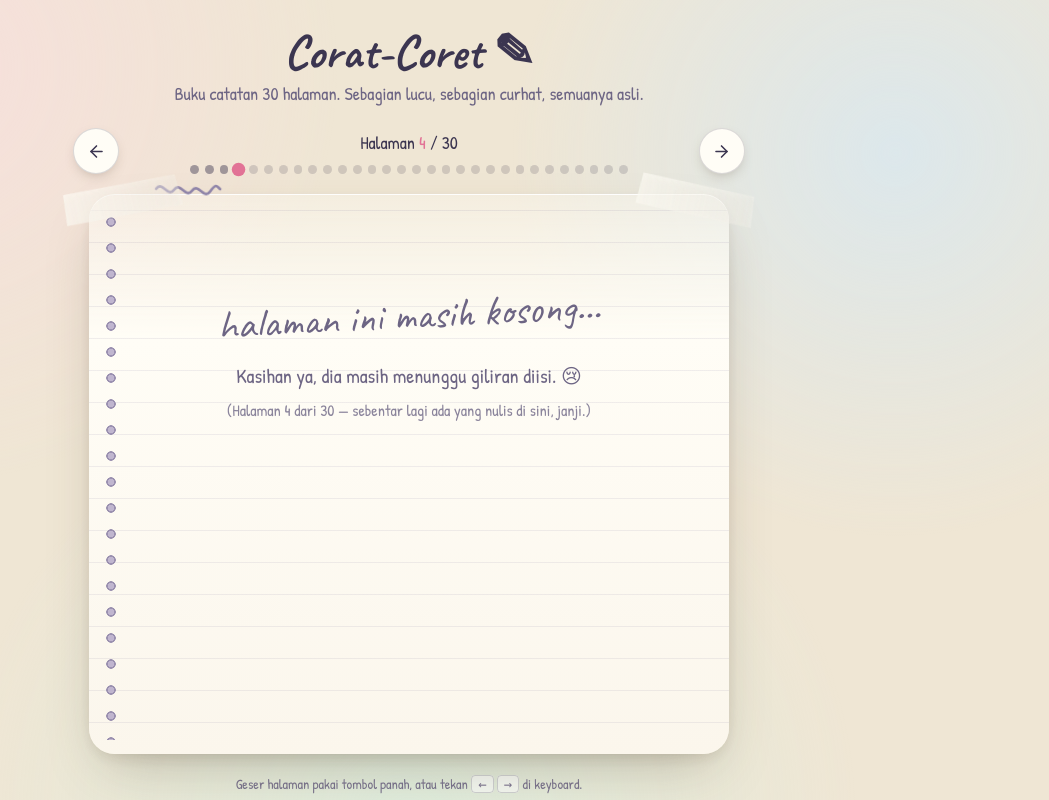
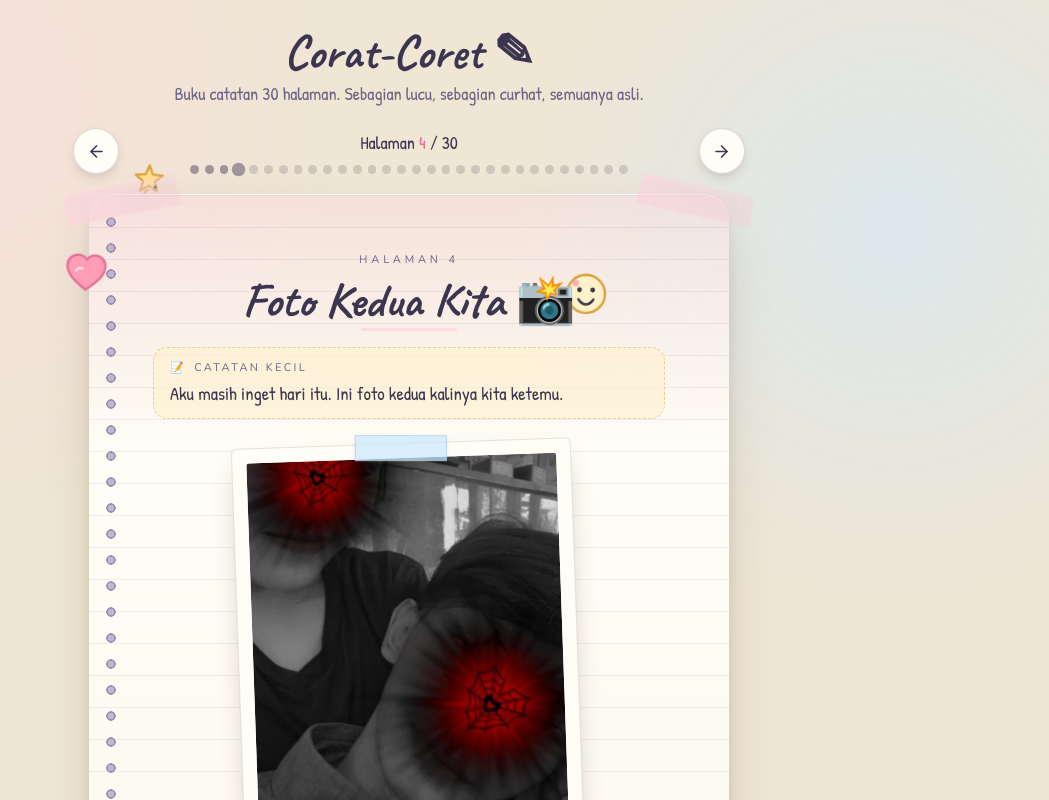
Before and after one commit to ryzenasep5-png/corat-coret, a React (Vite) app: page / in a window 1280 px wide. Both pictures are taken after a click on the button 469 px from the left and 169 px from the top of the page. Shown: the top 800 px of the page, without its empty margins (231-1280 px from the left). Built offline with nearby package versions, Linux system fonts and the light colour scheme.

Commit message:
Halaman 4: Foto Kedua Kita (polaroid)

```diff
--- a/src/components/Notebook.tsx
+++ b/src/components/Notebook.tsx
@@ -19,6 +19,7 @@ const BLOCK_META: Record<PageBlock['type'], { icon: string; label: string }> = {
   stamp: { icon: '', label: '' },
   playlist: { icon: '🎧', label: '' },
   curhat: { icon: '🌧️', label: '' },
+  photo: { icon: '', label: '' },
 }
 
 function Tape({ color, side }: { color: string; side: 'left' | 'right' }) {
@@ -43,6 +44,15 @@ function Block({ block }: { block: PageBlock }) {
       <div className="block-curhat my-4 px-4 py-3">
         <p className="font-hand text-[1.2rem] leading-relaxed text-ink">{block.text}</p>
       </div>
+    )
+  }
+
+  if (block.type === 'photo') {
+    return (
+      <figure className="block-photo my-6">
+        <img src={block.src} alt={block.alt ?? block.caption ?? 'Foto kenangan'} loading="lazy" />
+        {block.caption ? <figcaption className="font-hand text-lg text-inksoft">{block.caption}</figcaption> : null}
+      </figure>
     )
   }
 
--- a/src/data/pages.ts
+++ b/src/data/pages.ts
@@ -116,7 +116,35 @@ export const pages: NotebookPage[] = [
       },
     ],
   },
-  ...Array.from({ length: TOTAL_PAGES - 3 }, (_, index) => emptyPage(index + 4)),
+  {
+    id: 4,
+    title: 'Foto Kedua Kita',
+    emoji: '📸',
+    accent: '#ffd9e3',
+    doodles: ['heart', 'star', 'smiley'],
+    status: 'ready',
+    blocks: [
+      {
+        type: 'note',
+        text: 'Aku masih inget hari itu. Ini foto kedua kalinya kita ketemu.',
+      },
+      {
+        type: 'photo',
+        src: '/photos/foto-kedua-kali.jpg',
+        caption: 'kedua kalinya kita meet 🤍',
+        alt: 'Foto kenangan pertemuan kedua',
+      },
+      {
+        type: 'curhat',
+        text: 'Rasanya seneng banget, jujur. Aku ngerasa dihargain pas pertama kali ketemu kamu — dan yang kedua kalinya juga.',
+      },
+      {
+        type: 'curhat',
+        text: 'Terus aku seneng banget pas tau kalau aku cowok pertama yang kamu bawa ke rumah. Itu rasanya istimewa banget.',
+      },
+    ],
+  },
+  ...Array.from({ length: TOTAL_PAGES - 4 }, (_, index) => emptyPage(index + 5)),
 ]
 
 export function getPage(id: number): NotebookPage | undefined {
--- a/src/index.css
+++ b/src/index.css
@@ -207,6 +207,51 @@ body {
   animation: eq-bounce 0.8s ease-in-out infinite;
 }
 
+/* ---------- photo polaroid ---------- */
+.block-photo {
+  position: relative;
+  max-width: 340px;
+  margin-left: auto;
+  margin-right: auto;
+  padding: 0.9rem 0.9rem 0.7rem;
+  background: #fffdf6;
+  border: 1px solid rgba(120, 105, 80, 0.18);
+  border-radius: 6px;
+  box-shadow: 0 14px 30px -12px rgba(86, 68, 48, 0.45);
+  transform: rotate(-2deg);
+  transition: transform 0.25s ease;
+}
+
+.block-photo:hover {
+  transform: rotate(0deg) scale(1.02);
+}
+
+.block-photo::before {
+  content: '';
+  position: absolute;
+  top: -9px;
+  left: 50%;
+  width: 92px;
+  height: 26px;
+  transform: translateX(-50%) rotate(2deg);
+  background: rgba(205, 233, 255, 0.75);
+  border: 1px solid rgba(123, 167, 204, 0.3);
+  box-shadow: 0 2px 4px rgba(90, 70, 40, 0.12);
+  z-index: 1;
+}
+
+.block-photo img {
+  width: 100%;
+  border-radius: 3px;
+  object-fit: cover;
+  aspect-ratio: 3 / 4;
+}
+
+.block-photo figcaption {
+  margin-top: 0.55rem;
+  text-align: center;
+}
+
 /* ---------- nav buttons ---------- */
 .nav-arrow {
   display: inline-flex;
--- a/src/types.ts
+++ b/src/types.ts
@@ -1,4 +1,4 @@
-export type BlockType = 'note' | 'joke' | 'quote' | 'list' | 'fact' | 'couple' | 'stamp' | 'playlist' | 'curhat'
+export type BlockType = 'note' | 'joke' | 'quote' | 'list' | 'fact' | 'couple' | 'stamp' | 'playlist' | 'curhat' | 'photo'
 
 export interface NoteBlock {
   type: 'note'
@@ -51,6 +51,13 @@ export interface CurhatBlock {
   text: string
 }
 
+export interface PhotoBlock {
+  type: 'photo'
+  src: string
+  caption?: string
+  alt?: string
+}
+
 export type PageBlock =
   | NoteBlock
   | JokeBlock
@@ -61,6 +68,7 @@ export type PageBlock =
   | StampBlock
   | PlaylistBlock
   | CurhatBlock
+  | PhotoBlock
 
 export type DoodleKey = 'heart' | 'star' | 'moon' | 'smiley' | 'squiggle' | 'arrow' | 'flower' | 'cloud' | 'couple'
 
```
Also changed, not shown: public/photos/foto-kedua-kali.jpg (added), 1 other file (tests, documents, lock files or other folders).
